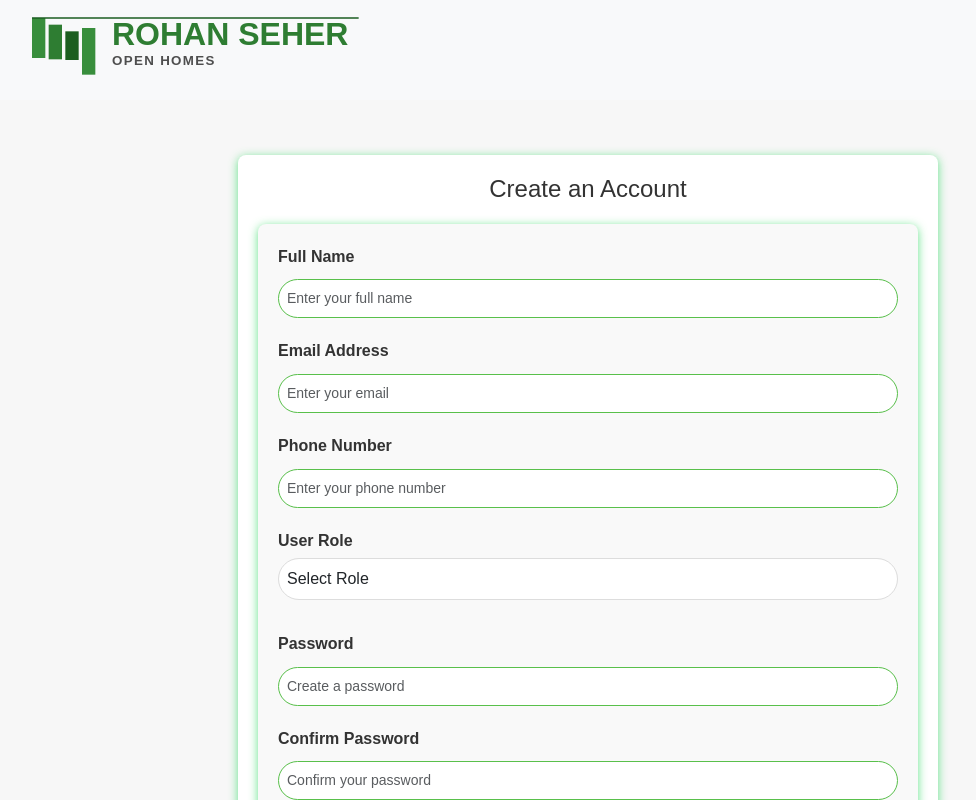
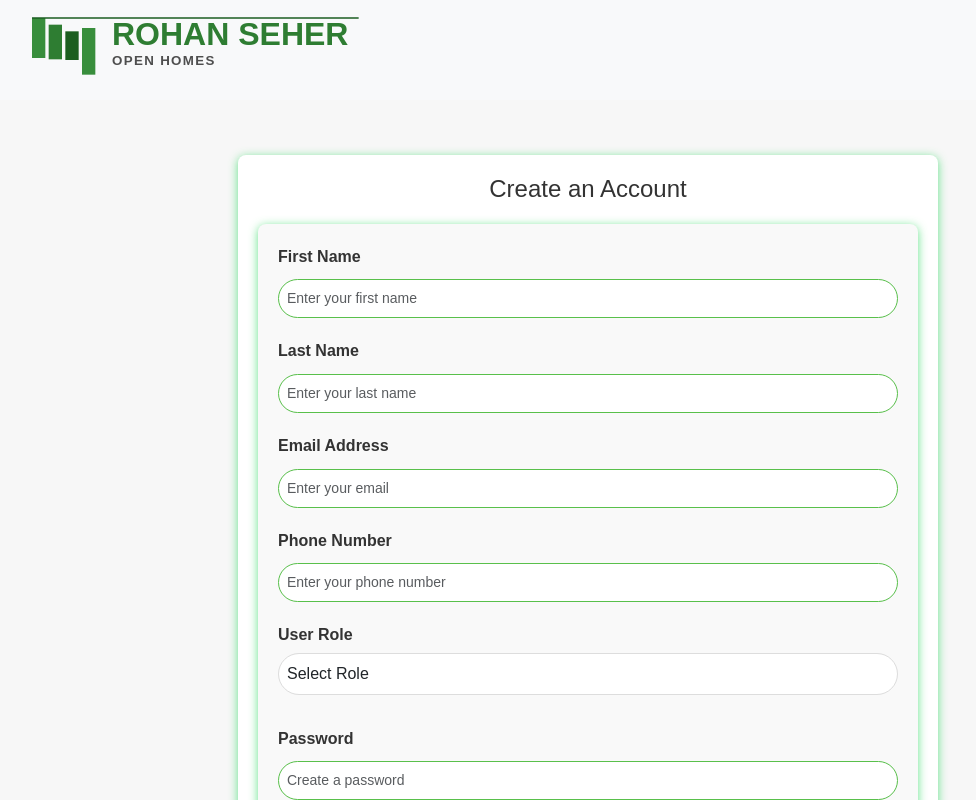
Before and after one commit to GRS18/Society_Management_System, a React (Create React App) app in the folder socitey/: page /register in a window 1280 px wide. Shown: the top 800 px of the page, without its empty margins (52-1028 px from the left). Built offline with nearby package versions, Linux system fonts and the light colour scheme; a web font is replaced by a local one.

Commit message:
register

```diff
--- a/socitey/src/components/Register.js
+++ b/socitey/src/components/Register.js
@@ -187,7 +187,8 @@ import "../css/register.css"; // Assuming you have a separate stylesheet for reg
 
 // Register Component
 export default function Register() {
-  const [fullName, setFullName] = useState("");
+  const [firstName, setFirstName] = useState("");
+  const [lasttName, setLastName] = useState("");
   const [email, setEmail] = useState("");
   const [phone, setPhone] = useState("");
   const [role, setRole] = useState("");
@@ -206,7 +207,14 @@ export default function Register() {
     e.preventDefault();
 
     // Validation checks
-    if (!fullName.trim()) {
+    if (!firstName.trim()) {
+      setPopupMessage("❗Please enter your full name!");
+      setShowPopup(true);
+      setTimeout(() => setShowPopup(false), 3000);
+      return;
+    }
+
+    if (!lasttName.trim()) {
       setPopupMessage("❗Please enter your full name!");
       setShowPopup(true);
       setTimeout(() => setShowPopup(false), 3000);
@@ -249,7 +257,7 @@ export default function Register() {
     }
 
     // Save user data to localStorage
-    const userData = { fullName, email, phone, password, role };
+    const userData = { firstName, lasttName, email, phone, password, role };
     localStorage.setItem("userData", JSON.stringify(userData));
 
     setPopupMessage("✅Registration Successful! Redirecting to Login...");
@@ -285,14 +293,27 @@ export default function Register() {
           <h3 className="text-center">Create an Account</h3>
           <form onSubmit={handleRegister}>
             <div className="form-group">
-              <label htmlFor="name">Full Name</label>
+              <label htmlFor="name">First Name</label>
               <input
                 type="text"
                 className="form-control"
                 id="name"
-                placeholder="Enter your full name"
-                value={fullName}
-                onChange={(e) => setFullName(e.target.value)}
+                placeholder="Enter your first name"
+                value={firstName}
+                onChange={(e) => setFirstName(e.target.value)}
+                required
+              />
+            </div>
+
+            <div className="form-group">
+              <label htmlFor="name">Last Name</label>
+              <input
+                type="text"
+                className="form-control"
+                id="name"
+                placeholder="Enter your last name"
+                value={lasttName}
+                onChange={(e) => setLastName(e.target.value)}
                 required
               />
             </div>
```
